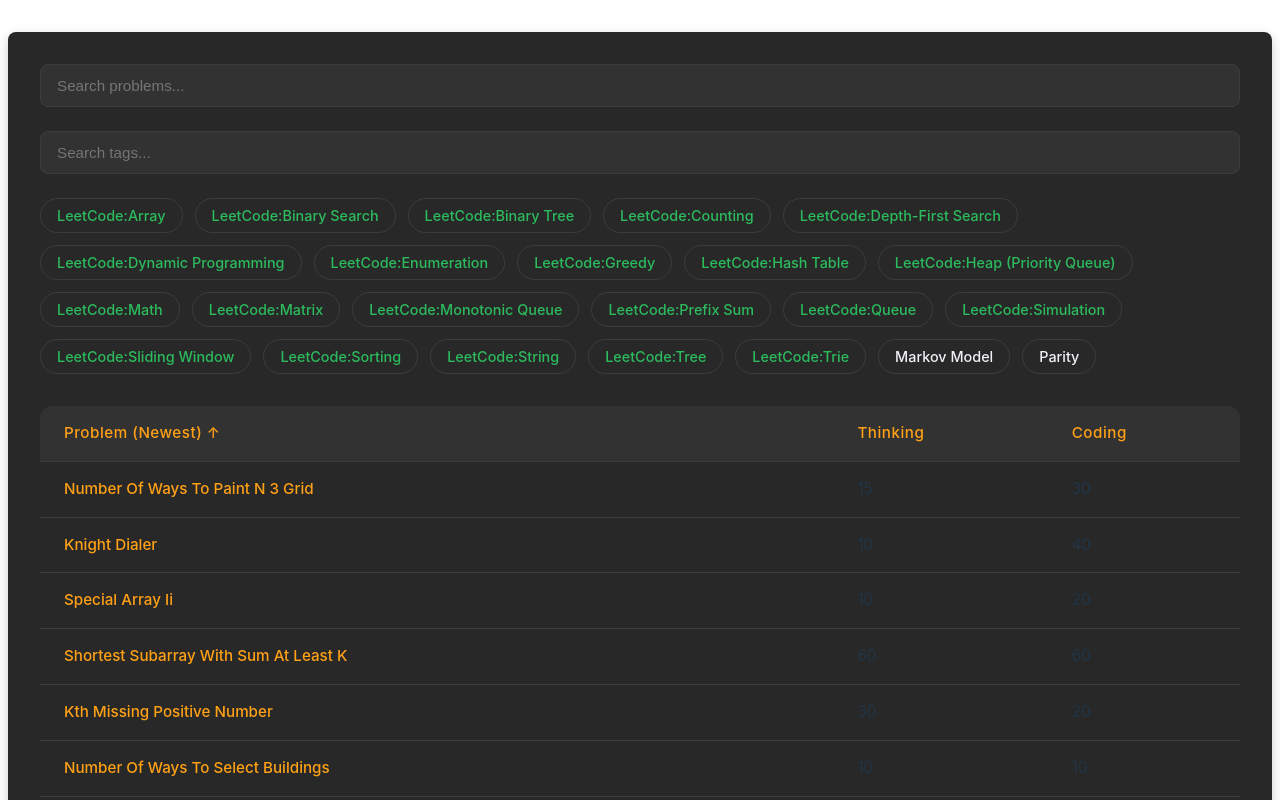
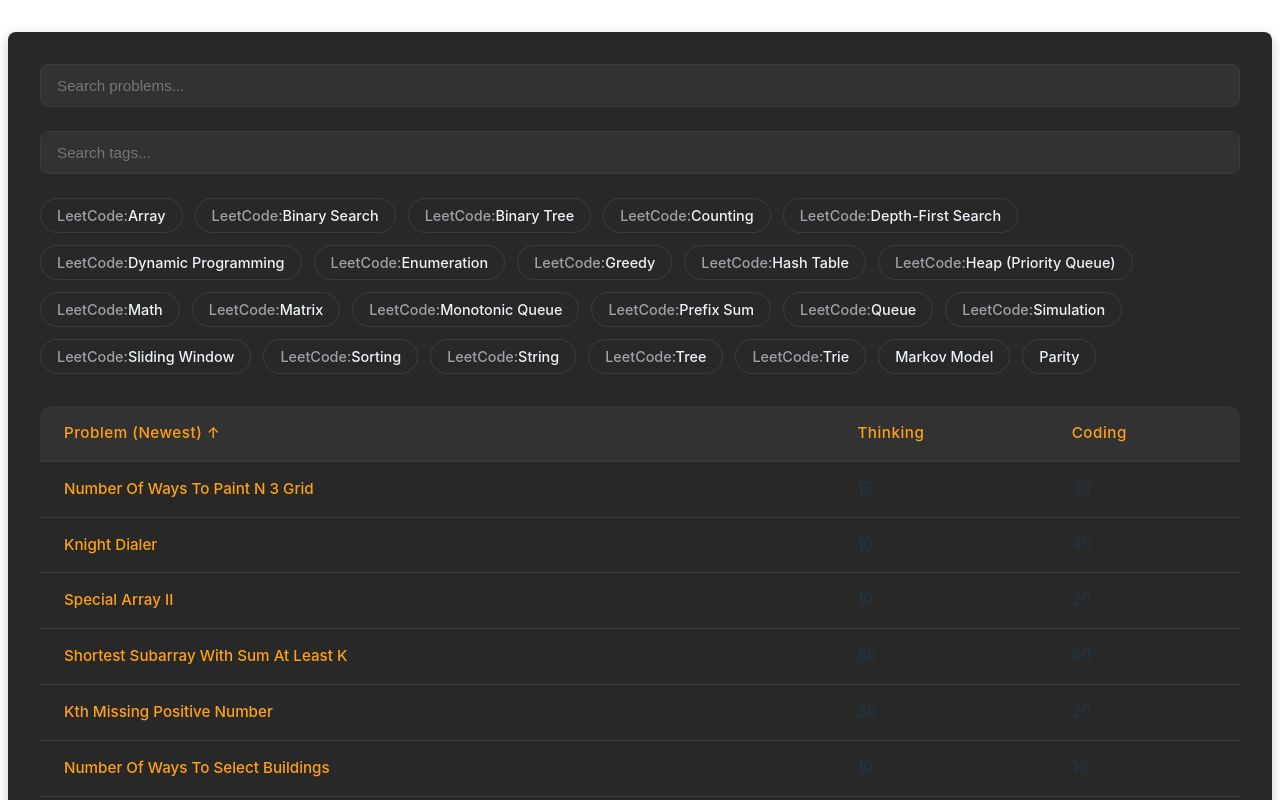
Before and after one commit to charleslien/leetcode, a React (Vite) app: page / in a window 1280 px wide. Shown: the top 800 px of the page. Built offline with nearby package versions, Linux system fonts and the light colour scheme.

Commit message:
Add constants and some components.

```diff
--- a/src/App.css
+++ b/src/App.css
@@ -123,10 +123,6 @@
   color: #eff1f6;
 }
 
-.tag-filters button[data-leetcode="true"] {
-  color: #2cbb5d;
-}
-
 .tag-filters button:hover {
   border-color: #ffa116;
   transform: translateY(-1px);
--- a/src/App.tsx
+++ b/src/App.tsx
@@ -4,6 +4,7 @@
 import { ProblemsTable } from './components/ProblemsTable'
 import { fetchAndParseCsv } from './services/csvService'
 import { extractAndOrderTags } from './utils/tagUtils'
+import { COLUMNS, SORT } from './constants'
 import './App.css'
 
 function App() {
@@ -24,10 +25,10 @@
 
   const handleSort = (key: SortKey) => {
     if (key === sortKey) {
-      setSortDirection(sortDirection === 'asc' ? 'desc' : 'asc')
+      setSortDirection(sortDirection === SORT.ASC ? SORT.DESC : SORT.ASC)
     } else {
       setSortKey(key)
-      setSortDirection('asc')
+      setSortDirection(SORT.ASC)
     }
   }
 
@@ -38,6 +39,39 @@
         : [...prev, tag]
     )
   }
+
+  const filteredAndSortedProblems = problems
+    .filter(problem => {
+      const matchesTags = selectedTags.length === 0 ||
+        selectedTags.every(tag =>
+          problem.Tags?.split(',').map(t => t.trim()).includes(tag)
+        );
+      const matchesProblem = problem[COLUMNS.PROBLEM_ID].toLowerCase()
+        .includes(problemSearch.toLowerCase());
+      return matchesTags && matchesProblem;
+    })
+    .sort((a, b) => {
+      const direction = sortDirection === SORT.ASC ? 1 : -1
+
+      if (sortKey === COLUMNS.PROBLEM_ID) {
+        return (problems.indexOf(b) - problems.indexOf(a)) * direction
+      }
+
+      const aVal = Number(a[sortKey] || 0)
+      const bVal = Number(b[sortKey] || 0)
+
+      if (sortKey === COLUMNS.THINKING) {
+        if (aVal === bVal) {
+          return (Number(a[COLUMNS.CODING] || 0) - Number(b[COLUMNS.CODING] || 0)) * direction
+        }
+      } else if (sortKey === COLUMNS.CODING) {
+        if (aVal === bVal) {
+          return (Number(a[COLUMNS.THINKING] || 0) - Number(b[COLUMNS.THINKING] || 0)) * direction
+        }
+      }
+
+      return (aVal - bVal) * direction
+    })
 
   return (
     <div className="problems">
@@ -51,12 +85,11 @@
         toggleTag={toggleTag}
       />
       <ProblemsTable
-        problems={problems}
+        problems={filteredAndSortedProblems}
         sortKey={sortKey}
         sortDirection={sortDirection}
         handleSort={handleSort}
-        selectedTags={selectedTags}
-        problemSearch={problemSearch}
+
       />
     </div>
   )
--- a/src/components/ProblemsTable.tsx
+++ b/src/components/ProblemsTable.tsx
@@ -1,14 +1,14 @@
 import React from 'react'
 import { Problem, SortKey, SortDirection } from '../types'
-import { ProblemDetails } from './ProblemDetails'
+import { COLUMNS } from '../constants'
+import { TableHeader } from './TableHeader'
+import { TableRow } from './TableRow'
 
 interface ProblemsTableProps {
   problems: Problem[];
   sortKey: SortKey;
   sortDirection: SortDirection;
   handleSort: (key: SortKey) => void;
-  selectedTags: string[];
-  problemSearch: string;
 }
 
 export const ProblemsTable: React.FC<ProblemsTableProps> = ({
@@ -16,89 +16,28 @@
   sortKey,
   sortDirection,
   handleSort,
-  selectedTags,
-  problemSearch,
 }) => {
   const [expandedRow, setExpandedRow] = React.useState<string | null>(null)
-
-  const filteredAndSortedProblems = problems
-    .filter(problem => {
-      const matchesTags = selectedTags.length === 0 ||
-        selectedTags.every(tag =>
-          problem.Tags?.split(',').map(t => t.trim()).includes(tag)
-        );
-      const matchesProblem = problem['Problem ID'].toLowerCase()
-        .includes(problemSearch.toLowerCase());
-      return matchesTags && matchesProblem;
-    })
-    .sort((a, b) => {
-      const direction = sortDirection === 'asc' ? 1 : -1
-
-      if (sortKey === 'Problem ID') {
-        return (problems.indexOf(b) - problems.indexOf(a)) * direction
-      }
-
-      const aVal = Number(a[sortKey] || 0)
-      const bVal = Number(b[sortKey] || 0)
-
-      if (sortKey === 'Thinking') {
-        if (aVal === bVal) {
-          return (Number(a['Coding'] || 0) - Number(b['Coding'] || 0)) * direction
-        }
-      } else if (sortKey === 'Coding') {
-        if (aVal === bVal) {
-          return (Number(a['Thinking'] || 0) - Number(b['Thinking'] || 0)) * direction
-        }
-      }
-
-      return (aVal - bVal) * direction
-    })
 
   return (
     <table>
       <thead>
-        <tr>
-          <th onClick={() => handleSort('Problem ID')}>
-            Problem {sortKey === 'Problem ID' && (sortDirection === 'asc' ? '(Newest) ↑' : '(Oldest) ↓')}
-          </th>
-          {['Thinking', 'Coding'].map(key => (
-            <th key={key} onClick={() => handleSort(key as SortKey)}>
-              {key} {sortKey === key && (sortDirection === 'asc' ? '↑' : '↓')}
-            </th>
-          ))}
-        </tr>
+        <TableHeader
+          sortKey={sortKey}
+          sortDirection={sortDirection}
+          handleSort={handleSort}
+        />
       </thead>
       <tbody>
-        {filteredAndSortedProblems.map(problem => (
-          <React.Fragment key={problem['Problem ID']}>
-            <tr
-              onClick={() => setExpandedRow(current =>
-                current === problem['Problem ID'] ? null : problem['Problem ID']
-              )}
-              style={{ cursor: 'pointer' }}
-            >
-              <td>
-                <a
-                  href={`https://leetcode.com/problems/${problem['Problem ID']}/`}
-                  target="_blank"
-                  onClick={e => e.stopPropagation()}
-                >
-                  {problem['Problem ID'].split('-').map(word =>
-                    word.charAt(0).toUpperCase() + word.slice(1)
-                  ).join(' ')}
-                </a>
-              </td>
-              <td>{problem['Thinking']}</td>
-              <td>{problem['Coding']}</td>
-            </tr>
-            {expandedRow === problem['Problem ID'] && (
-              <tr>
-                <td colSpan={6}>
-                  <ProblemDetails problem={problem} />
-                </td>
-              </tr>
+        {problems.map(problem => (
+          <TableRow
+            key={problem[COLUMNS.PROBLEM_ID]}
+            problem={problem}
+            isExpanded={expandedRow === problem[COLUMNS.PROBLEM_ID]}
+            onToggleExpand={() => setExpandedRow(current =>
+              current === problem[COLUMNS.PROBLEM_ID] ? null : problem[COLUMNS.PROBLEM_ID]
             )}
-          </React.Fragment>
+          />
         ))}
       </tbody>
     </table>
--- a/src/components/SearchFilters.tsx
+++ b/src/components/SearchFilters.tsx
@@ -1,4 +1,5 @@
 import React from 'react'
+import { LEETCODE_TAG_PREFIX } from '../constants'
 
 interface SearchFiltersProps {
   problemSearch: string;
@@ -38,9 +39,13 @@
             key={tag}
             onClick={() => toggleTag(tag)}
             className={selectedTags.includes(tag) ? 'selected' : ''}
-            data-leetcode={tag.startsWith('LeetCode:')}
           >
-          {tag}
+          {tag.startsWith(LEETCODE_TAG_PREFIX) ? (
+            <>
+              <span style={{ opacity: 0.6 }}>{LEETCODE_TAG_PREFIX}</span>
+              {tag.slice(LEETCODE_TAG_PREFIX.length)}
+            </>
+          ) : tag}
         </button>
       ))}
   </div>
--- /dev/null
+++ b/src/components/TableHeader.tsx
@@ -0,0 +1,26 @@
+import React from 'react'
+import { SortKey, SortDirection } from '../types'
+import { COLUMNS, SORT } from '../constants'
+
+interface TableHeaderProps {
+  sortKey: SortKey;
+  sortDirection: SortDirection;
+  handleSort: (key: SortKey) => void;
+}
+
+export const TableHeader: React.FC<TableHeaderProps> = ({
+  sortKey,
+  sortDirection,
+  handleSort
+}) => (
+  <tr>
+    <th onClick={() => handleSort(COLUMNS.PROBLEM_ID)}>
+      Problem {sortKey === COLUMNS.PROBLEM_ID && (sortDirection === SORT.ASC ? '(Newest) ↑' : '(Oldest) ↓')}
+    </th>
+    {[COLUMNS.THINKING, COLUMNS.CODING].map(key => (
+      <th key={key} onClick={() => handleSort(key as SortKey)}>
+        {key} {sortKey === key && (sortDirection === SORT.ASC ? '↑' : '↓')}
+      </th>
+    ))}
+  </tr>
+)
--- /dev/null
+++ b/src/components/TableRow.tsx
@@ -0,0 +1,46 @@
+import React from 'react'
+import { Problem } from '../types'
+import { ProblemDetails } from './ProblemDetails'
+import { COLUMNS, LEETCODE_URL_PREFIX, ROMAN_NUMERALS } from '../constants'
+
+interface TableRowProps {
+  problem: Problem;
+  isExpanded: boolean;
+  onToggleExpand: () => void;
+}
+
+export const TableRow: React.FC<TableRowProps> = ({
+  problem,
+  isExpanded,
+  onToggleExpand
+}) => (
+  <React.Fragment>
+    <tr
+      onClick={onToggleExpand}
+      style={{ cursor: 'pointer' }}
+    >
+      <td>
+        <a
+          href={`${LEETCODE_URL_PREFIX}/${problem[COLUMNS.PROBLEM_ID]}/`}
+          target="_blank"
+          onClick={e => e.stopPropagation()}
+        >
+          {problem[COLUMNS.PROBLEM_ID].split('-').map(word => {
+            return ROMAN_NUMERALS.includes(word.toLowerCase()) ?
+              word.toUpperCase() :
+              word.charAt(0).toUpperCase() + word.slice(1);
+          }).join(' ')}
+        </a>
+      </td>
+      <td>{problem[COLUMNS.THINKING]}</td>
+      <td>{problem[COLUMNS.CODING]}</td>
+    </tr>
+    {isExpanded && (
+      <tr>
+        <td colSpan={6}>
+          <ProblemDetails problem={problem} />
+        </td>
+      </tr>
+    )}
+  </React.Fragment>
+)
--- /dev/null
+++ b/src/constants.ts
@@ -0,0 +1,21 @@
+export const COLUMNS = {
+  PROBLEM_ID: 'Problem ID',
+  THINKING: 'Thinking',
+  CODING: 'Coding',
+  LEETCODE_TAGS: 'LeetCode Tags',
+  TAGS: 'Tags',
+  RUNTIME: 'Runtime',
+  SPACE: 'Space',
+  NOTES: 'Notes',
+} as const
+
+export const LEETCODE_TAG_PREFIX = 'LeetCode:'
+
+export const LEETCODE_URL_PREFIX = 'https://leetcode.com/problems'
+
+export const SORT = {
+  ASC: 'asc',
+  DESC: 'desc',
+} as const
+
+export const ROMAN_NUMERALS = ['i', 'ii', 'iii', 'iv', 'v', 'vi', 'vii', 'viii', 'ix', 'x'] as const
```
Also changed, not shown: src/components/ProblemDetails.tsx (+11 -10 lines), 1 other file (tests, documents, lock files or other folders).
